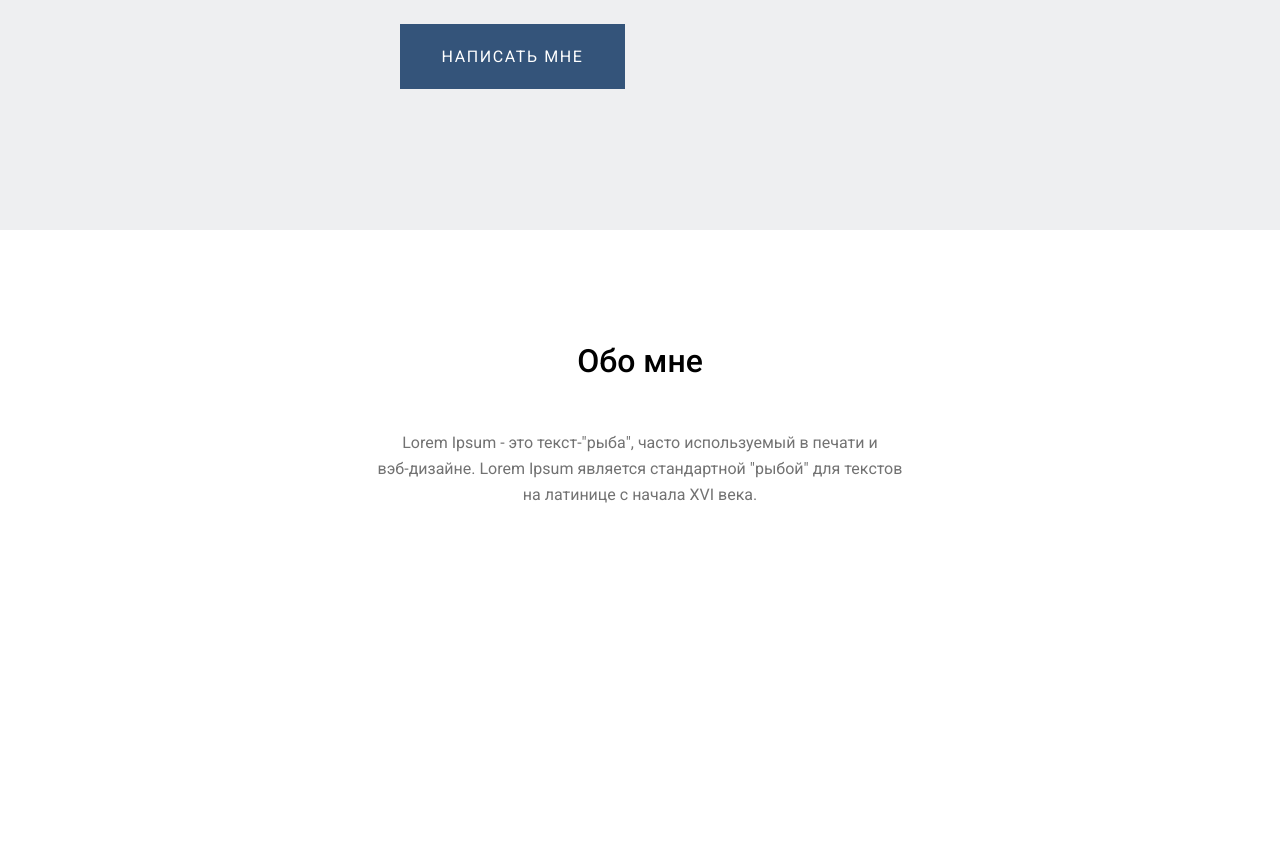
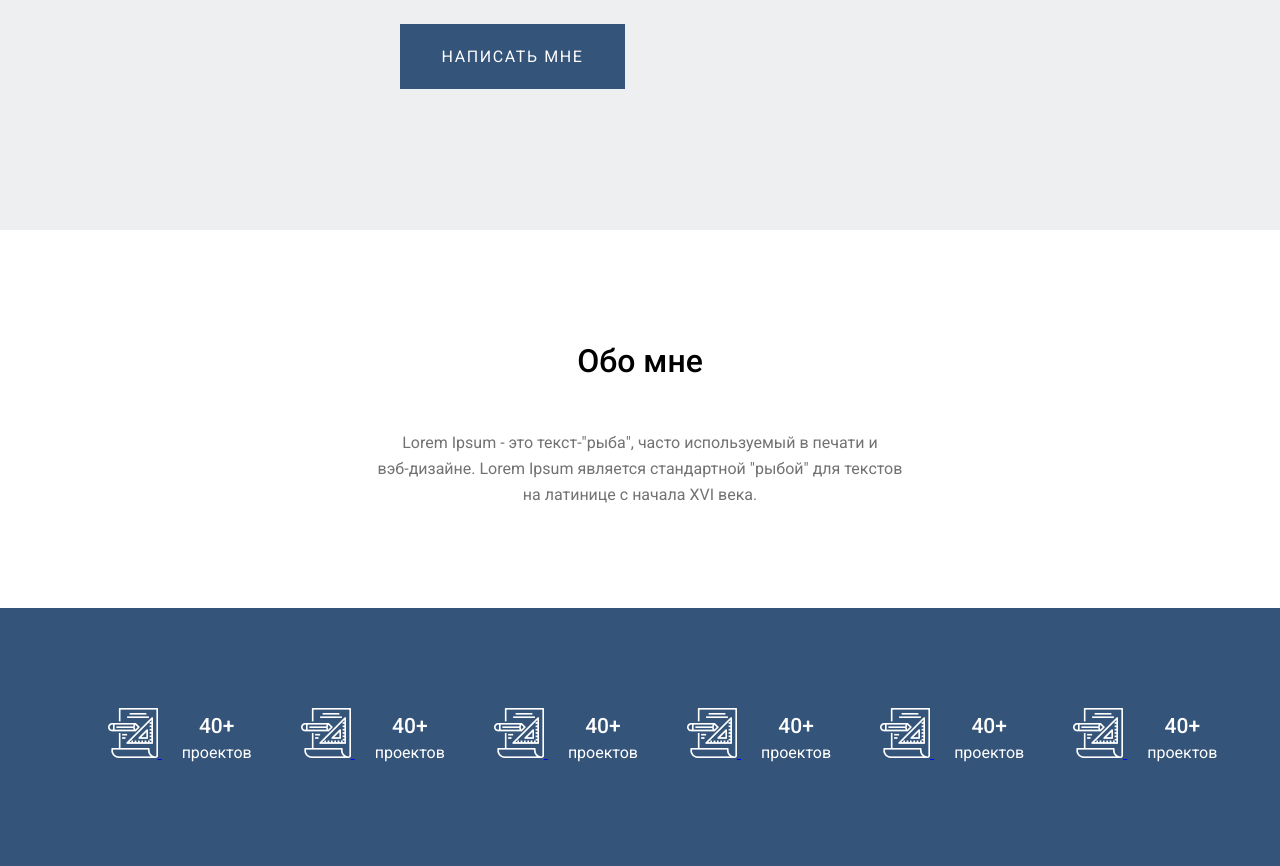
Before and after one commit to Nika-G-Darlex/hw9, a plain HTML site: page index.html in a window 1280 px wide. Shown: the part 496-1362 px from the top of the page. Before the commit the page ends 1169 px from the top, so only its background shows below. Drawn offline with Linux system fonts and the light colour scheme.

Commit message:
add menu2

```diff
--- a/css/style.css
+++ b/css/style.css
@@ -69,7 +69,7 @@ border: none;
     background: #FFFFFF;
    box-sizing: border-box;
    padding-top: 112px;
-   padding-bottom: 100px;
+ padding-bottom: 35px;
 }
 .tittle1{
     font-family: 'Roboto';
@@ -84,3 +84,34 @@ border: none;
 .textbox{
     text-align: center;
 }
+.container3{
+width: 100%;
+background:#34547A;
+box-sizing: border-box;
+padding-top: 100px;
+text-align: center;
+padding-bottom: 100px;
+
+}
+.text1{
+    font-family: 'Roboto';
+    font-style: normal;
+    font-weight: 500;
+    font-size: 21px;
+    line-height: 25px;
+    color: #FFFFFF;
+   display: inline-block;
+   margin-left: 20px;
+}
+.span{
+    font-family: 'Roboto';
+    font-style: normal;
+    font-weight: 400;
+    font-size: 16px;
+    line-height: 26px;
+    color: #FFFFFF;
+}
+.menu2{
+display: inline-block;
+margin-left: 45px;
+}
--- a/index.html
+++ b/index.html
@@ -29,5 +29,43 @@
 <p class="text">Lorem Ipsum - это текст-"рыба", часто используемый в печати и<br>вэб-дизайне. Lorem Ipsum является стандартной "рыбой" для текстов <br>на латинице с начала XVI века.</p>
 </div>
 </div>
+<div class="container3">
+<div class="menu2">
+<a href="#">
+    <img src="./img/1.png" >
+    <p class="text1">40+ <br><span class="span">проектов</span></p>
+</a>
+</div>
+<div class="menu2">
+    <a href="#">
+        <img src="./img/1.png" >
+        <p class="text1">40+ <br><span class="span">проектов</span></p>
+    </a>
+    </div>
+    <div class="menu2">
+        <a href="#">
+            <img src="./img/1.png" >
+            <p class="text1">40+ <br><span class="span">проектов</span></p>
+        </a>
+        </div>
+        <div class="menu2">
+            <a href="#">
+                <img src="./img/1.png" >
+                <p class="text1">40+ <br><span class="span">проектов</span></p>
+            </a>
+            </div>
+            <div class="menu2">
+                <a href="#">
+                    <img src="./img/1.png" >
+                    <p class="text1">40+ <br><span class="span">проектов</span></p>
+                </a>
+                </div>
+                <div class="menu2">
+                    <a href="#">
+                        <img src="./img/1.png" >
+                        <p class="text1">40+ <br><span class="span">проектов</span></p>
+                    </a>
+                    </div>
+</div>
 </body>
 </html>
```
Also changed, not shown: img/1.png (added).
